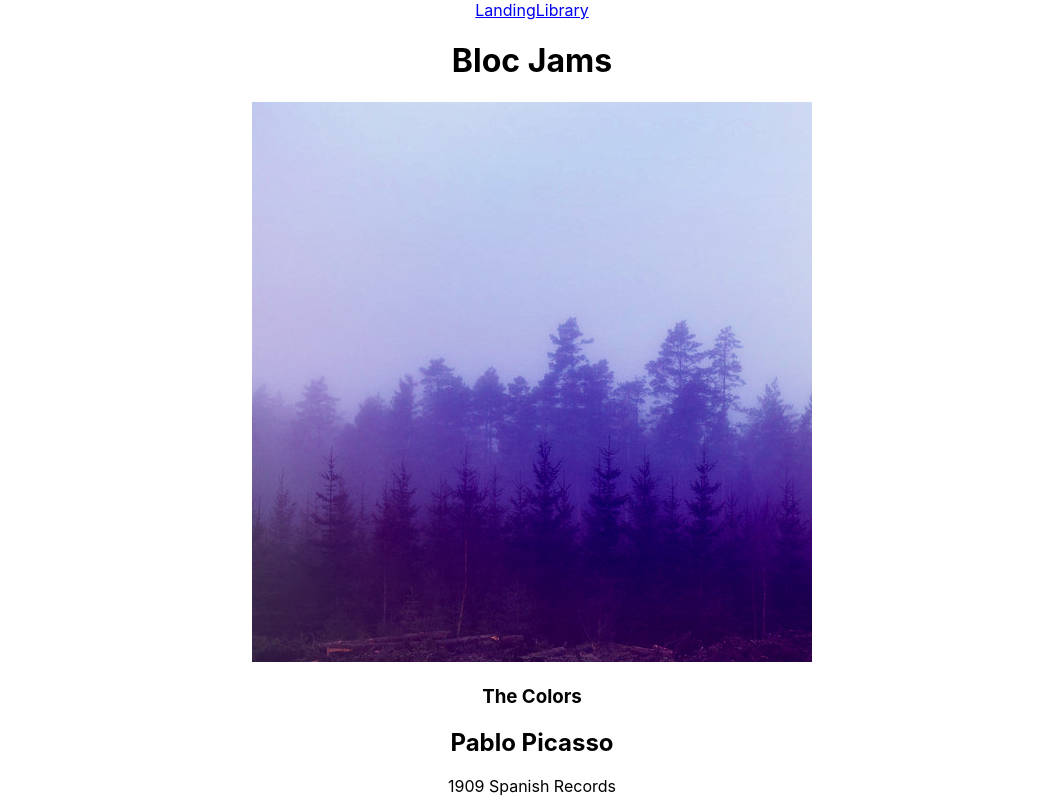
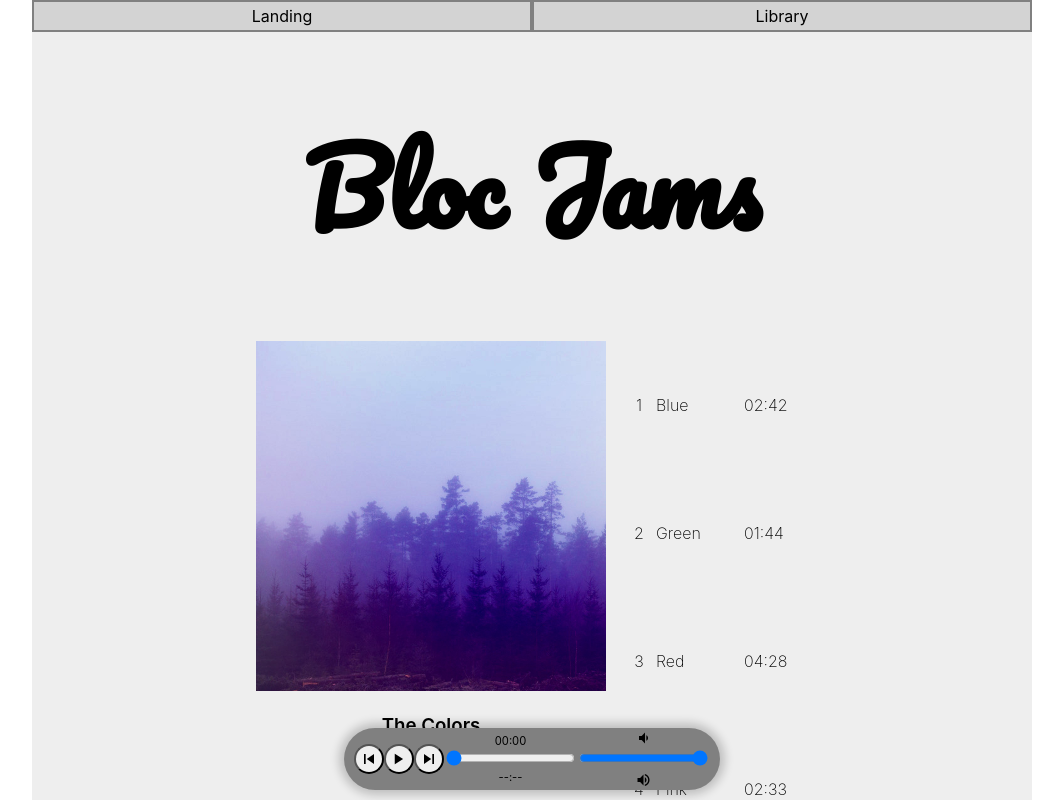
Before and after one commit to jolbax/jams-react, a React (Create React App) app: page /album/the-colors in a window 1280 px wide. Shown: the top 800 px of the page, without its empty margins (108-1171 px from the left). Built offline with nearby package versions, Linux system fonts and the light colour scheme.

Commit message:
Checkpoint jams-playerbar-styling: Completed

```diff
--- a/src/components/Library.js
+++ b/src/components/Library.js
@@ -16,9 +16,11 @@ class Library extends Component {
                         <div key={index}>
                         <Link to={`/album/${album.slug}`} key={index}>
                             <img src={album.albumCover} alt={album.title} />
-                            <div>{album.title}</div>
-                            <div>{album.artist}</div>
-                            <div>{album.songs.length} songs</div>
+                            <div className="album-info">
+                                <div>{album.title}</div>
+                                <div>{album.artist}</div>
+                                <div>{album.songs.length} songs</div>
+                            </div>
                         </Link>
                         </div>
                     )
--- a/src/index.css
+++ b/src/index.css
@@ -1,14 +1,241 @@
+@import url("https://fonts.googleapis.com/css?family=Pacifico");
+html {
+  background: white;
+  -webkit-box-sizing: border-box;
+          box-sizing: border-box;
+  font-family: -apple-system, BlinkMacSystemFont, "Segoe UI", "Roboto", "Oxygen", "Ubuntu", "Cantarell", "Fira Sans", "Droid Sans", "Helvetica Neue", sans-serif;
+}
+
 body {
   margin: 0;
   padding: 0;
-  font-family: -apple-system, BlinkMacSystemFont, "Segoe UI", "Roboto", "Oxygen",
-    "Ubuntu", "Cantarell", "Fira Sans", "Droid Sans", "Helvetica Neue",
-    sans-serif;
-  -webkit-font-smoothing: antialiased;
-  -moz-osx-font-smoothing: grayscale;
 }
 
 code {
-  font-family: source-code-pro, Menlo, Monaco, Consolas, "Courier New",
-    monospace;
+  font-family: source-code-pro, Menlo, Monaco, Consolas, "Courier New", monospace;
 }
+
+.App {
+  background: #eee;
+  margin: auto;
+  max-width: 1000px;
+  min-height: 100vh;
+}
+
+nav {
+  display: -webkit-inline-box;
+  display: -ms-inline-flexbox;
+  display: inline-flex;
+  -webkit-box-pack: center;
+      -ms-flex-pack: center;
+          justify-content: center;
+  width: 100%;
+}
+
+nav a {
+  background: lightgray;
+  border: solid 2px gray;
+  color: black;
+  padding: 4px;
+  text-decoration: none;
+  width: 100%;
+}
+
+nav a:hover {
+  background: gray;
+  color: white;
+}
+
+header h1 {
+  font-family: 'Pacifico', cursive;
+  font-size: 100px;
+}
+
+.hero-title {
+  color: gray;
+  font-size: larger;
+}
+
+.selling-points {
+  display: -webkit-box;
+  display: -ms-flexbox;
+  display: flex;
+  -ms-flex-flow: wrap;
+      flex-flow: wrap;
+  -webkit-box-pack: center;
+      -ms-flex-pack: center;
+          justify-content: center;
+  margin: 20px;
+}
+
+.point {
+  background: white;
+  border: solid 2px gray;
+  margin: 10px;
+  max-height: 300px;
+  padding: 10px;
+  width: 20vw;
+}
+
+.point-title {
+  color: black;
+}
+
+.point-description {
+  color: gray;
+}
+
+.library {
+  -webkit-box-orient: vertical;
+  -webkit-box-direction: normal;
+      -ms-flex-flow: column;
+          flex-flow: column;
+}
+
+.library a {
+  display: -webkit-box;
+  display: -ms-flexbox;
+  display: flex;
+  -webkit-box-orient: horizontal;
+  -webkit-box-direction: normal;
+      -ms-flex-direction: row;
+          flex-direction: row;
+  -webkit-box-pack: start;
+      -ms-flex-pack: start;
+          justify-content: flex-start;
+  text-decoration: none;
+}
+
+.library a img {
+  margin: 20px;
+  max-height: 200px;
+}
+
+.library a img:hover {
+  opacity: 0.9;
+}
+
+.album-info {
+  display: -webkit-box;
+  display: -ms-flexbox;
+  display: flex;
+  -webkit-box-orient: vertical;
+  -webkit-box-direction: normal;
+      -ms-flex-direction: column;
+          flex-direction: column;
+  -webkit-box-pack: center;
+      -ms-flex-pack: center;
+          justify-content: center;
+  text-align: start;
+}
+
+.album-info div {
+  color: black;
+  font-size: 1.5rem;
+  font-weight: 150;
+  padding: 5px;
+}
+
+.album-info div:hover {
+  background: gray;
+  color: white;
+  font-weight: 400;
+}
+
+.album {
+  display: -webkit-box;
+  display: -ms-flexbox;
+  display: flex;
+  -webkit-box-orient: horizontal;
+  -webkit-box-direction: normal;
+      -ms-flex-direction: row;
+          flex-direction: row;
+  height: 80vh;
+  -webkit-box-pack: center;
+      -ms-flex-pack: center;
+          justify-content: center;
+}
+
+.album img {
+  margin: 0 20px;
+  max-width: 350px;
+}
+
+.album table {
+  border-collapse: collapse;
+  text-align: start;
+}
+
+.album table tr:hover {
+  font-weight: bolder;
+}
+
+.album table tr:hover td:first-child {
+  background: gray;
+  color: white;
+}
+
+.album table td {
+  font-size: 1.0rem;
+  font-weight: 150;
+  padding: 4px;
+  width: 80px;
+}
+
+.song td:first-child {
+  border-radius: 50%;
+  text-align: center;
+  width: 18px;
+}
+
+.album-details {
+  font-weight: 150;
+}
+
+.album-details h1 {
+  font-weight: 600;
+}
+
+.album-details h2 {
+  font-weight: 200;
+}
+
+.player-bar {
+  -webkit-box-align: center;
+      -ms-flex-align: center;
+          align-items: center;
+  background: gray;
+  border-radius: 50px;
+  bottom: 0;
+  -webkit-box-shadow: 0 0 10px 5px rgba(0, 0, 0, 0.2);
+          box-shadow: 0 0 10px 5px rgba(0, 0, 0, 0.2);
+  display: -webkit-box;
+  display: -ms-flexbox;
+  display: flex;
+  -webkit-box-orient: horizontal;
+  -webkit-box-direction: normal;
+      -ms-flex-direction: row;
+          flex-direction: row;
+  margin: 10px;
+  padding: 0 10px;
+  position: fixed;
+}
+
+.player-bar button {
+  border-radius: 50%;
+  height: 30px;
+  width: 30px;
+}
+
+.player-bar button:active {
+  background: lightgray;
+}
+
+.player-bar button:focus {
+  outline: 0;
+}
+
+.current-time, .total-time {
+  font-size: .7rem;
+}
+/*# sourceMappingURL=index.css.map */
--- /dev/null
+++ b/src/index.scss
@@ -0,0 +1,213 @@
+@import url('https://fonts.googleapis.com/css?family=Pacifico');
+$primary-color: gray;
+$secondary-color: lightgray;
+$background-color: #eee;
+
+html {
+  background: white;
+  box-sizing: border-box;
+  font-family: -apple-system, BlinkMacSystemFont, "Segoe UI", "Roboto", "Oxygen", "Ubuntu", "Cantarell", "Fira Sans", "Droid Sans", "Helvetica Neue", sans-serif;
+}
+
+body {
+  margin: 0;
+  padding: 0;
+}
+
+code {
+  font-family: source-code-pro, Menlo, Monaco, Consolas, "Courier New", monospace;
+}
+
+.App {
+  background: $background-color;
+  margin: auto;
+  max-width: 1000px;
+  min-height: 100vh;
+}
+
+nav {
+  display: inline-flex;
+  justify-content: center;
+  width: 100%;
+
+  a {
+    background: $secondary-color;
+    border: solid 2px $primary-color;
+    color: black;
+    padding: 4px;
+    text-decoration: none;
+    width: 100%;
+  }
+
+  a:hover {
+    background: $primary-color;
+    color: white;
+  }
+}
+
+header {
+  h1 {
+    font-family: 'Pacifico', cursive;
+    font-size: 100px;
+  }
+}
+
+.hero-title {
+  color: $primary-color;
+  font-size: larger;
+
+}
+
+.selling-points {
+  display: flex;
+  flex-flow: wrap;
+  justify-content: center;
+  margin: 20px;
+}
+
+.point {
+  background: white;
+  border: solid 2px $primary-color;
+  margin: 10px;
+  max-height: 300px;
+  padding: 10px;
+  width: 20vw;
+}
+
+.point-title {
+  color: black;
+}
+
+.point-description {
+  color: $primary-color;
+}
+
+.library {
+  flex-flow: column;
+
+  a {
+    display: flex;
+    flex-direction: row;
+    justify-content: flex-start;
+    text-decoration: none;
+
+    img {
+      margin: 20px;
+      max-height: 200px;
+    }
+
+    img:hover {
+      opacity: 0.9;
+    }
+  }
+}
+
+
+.album-info {
+  display: flex;
+  flex-direction: column;
+  justify-content: center;
+  text-align: start;
+
+  div {
+    color: black;
+    font-size: 1.5rem;
+    font-weight: 150;
+    padding: 5px;
+  }
+
+  div:hover {
+    background: gray;
+    color: white;
+    font-weight: 400;
+  }
+}
+
+.album {
+  display: flex;
+  flex-direction: row;
+  height: 80vh;
+  justify-content: center;
+
+  img {
+    margin: 0 20px;
+    max-width: 350px;
+
+  }
+
+  table {
+    border-collapse: collapse;
+    text-align: start;
+
+    tr:hover {
+      font-weight: bolder;
+
+      td:first-child {
+        background: $primary-color;
+        color: white;
+      }
+    }
+
+    td {
+      font-size: 1.0rem;
+      font-weight: 150;
+      padding: 4px;
+      width: 80px;
+    }
+  }
+}
+
+.song {
+  td:first-child {
+    border-radius: 50%;
+    text-align: center;
+    width: 18px;
+  }
+}
+
+
+.album-details {
+  h1 {
+    font-weight: 600;
+  }
+
+  h2 {
+    font-weight: 200;
+  }
+
+  font-weight: 150;
+
+}
+
+.player-bar {
+
+  align-items: center;
+  background: $primary-color;
+  border-radius: 50px;
+  bottom: 0;
+  box-shadow: 0 0 10px 5px rgba(0, 0, 0, .2);
+  display: flex;
+  flex-direction: row;
+  margin: 10px;
+  padding: 0 10px;
+  position: fixed;
+
+  button {
+    border-radius: 50%;
+    height: 30px;
+    width: 30px;
+
+    &:active {
+      background: $secondary-color;
+
+    }
+
+    &:focus {
+      outline: 0;
+    }
+  }
+}
+
+.current-time, .total-time {
+  font-size: .7rem;
+}
```
Also changed, not shown: 1 other file (tests, documents, lock files or other folders).
